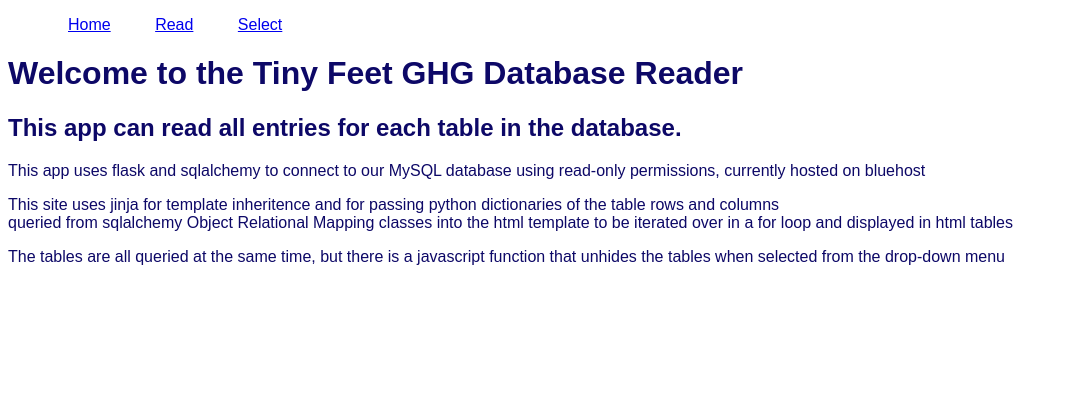
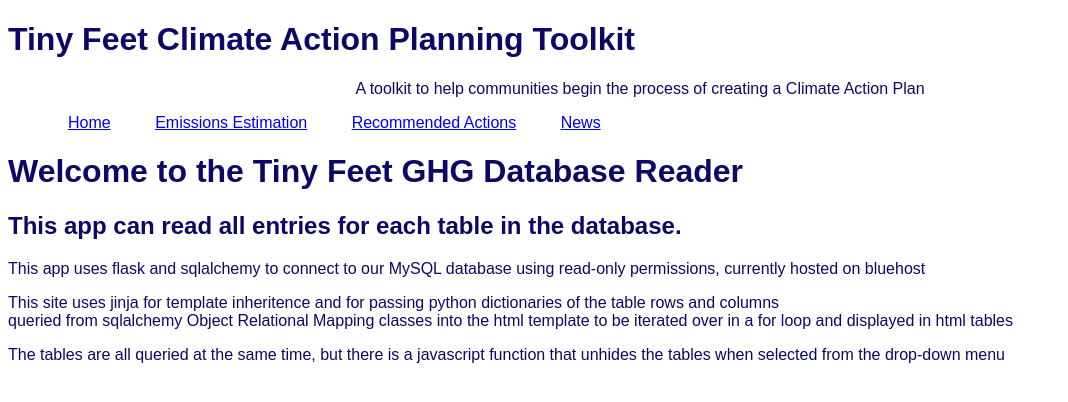
Before and after one commit to gillianyost/TinyFeetServer, a Flask app: page / in a window 1280 px wide. Shown: the top 402 px of the page, without its empty margins (0-1068 px from the left). Run offline with Flask 2, Linux system fonts and the light colour scheme.

Commit message:
Update base.html

```diff
--- a/server/templates/base.html
+++ b/server/templates/base.html
@@ -11,11 +11,16 @@
 
 </head>
 <body>
+  <header id="main-header">
+    <h1>Tiny Feet Climate Action Planning Toolkit</h1>
+  </header>
+<center><p>A toolkit to help communities begin the process of creating a Climate Action Plan</p></center>
     <nav>
         <ul>
             <li><a href="/">Home</a></li>
-            <li><a href="/sectors/read">Read</a></li>
-            <li><a href="/sectors/select">Select</a></li>
+            <li><a href="/sectors/emissions">Emissions Estimation</a></li>
+            <li><a href="/sectors/actions">Recommended Actions</a></li>
+            <li><a href="/sectors/news">News</a></li>
         </ul>
     </nav>
     {% block content %}
```
